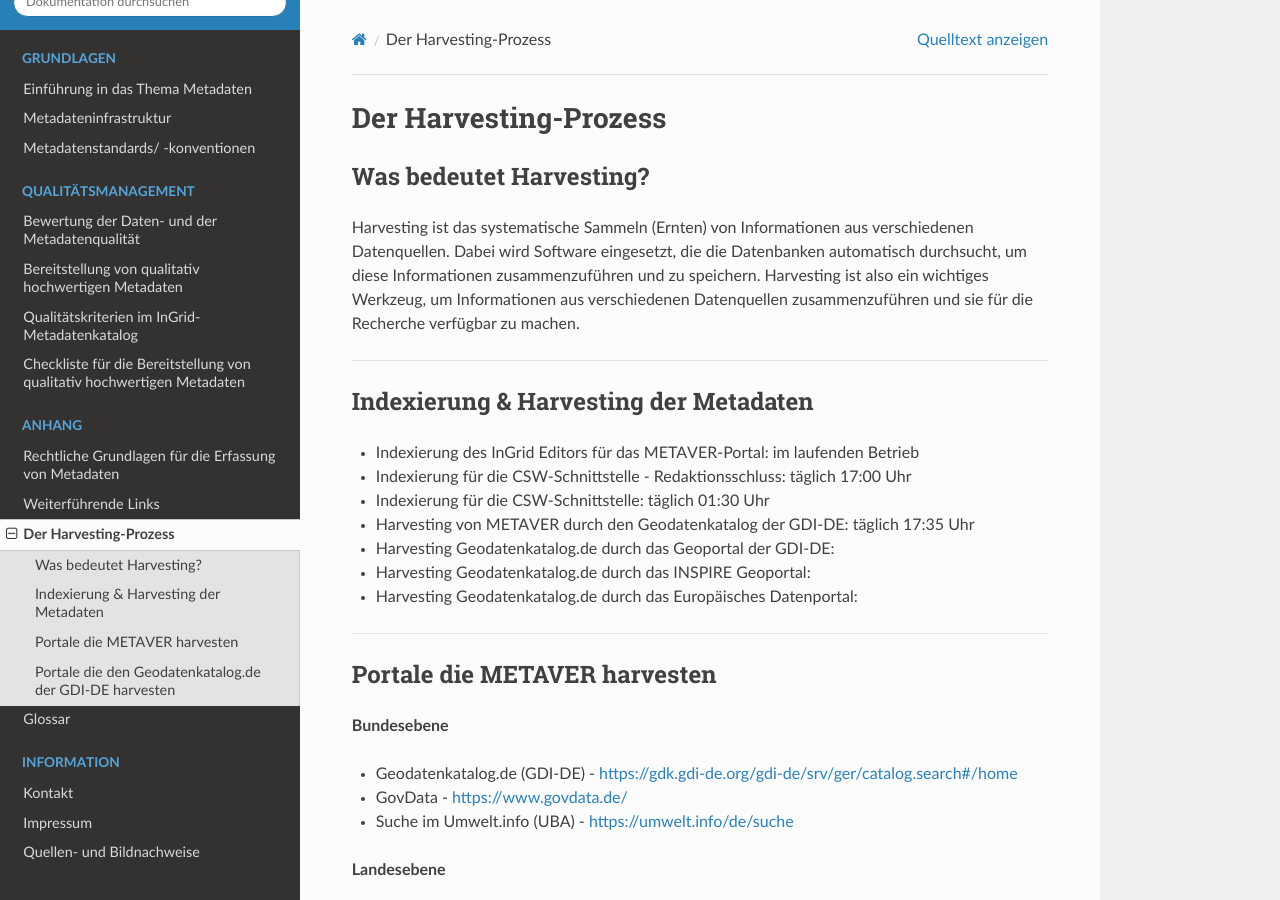
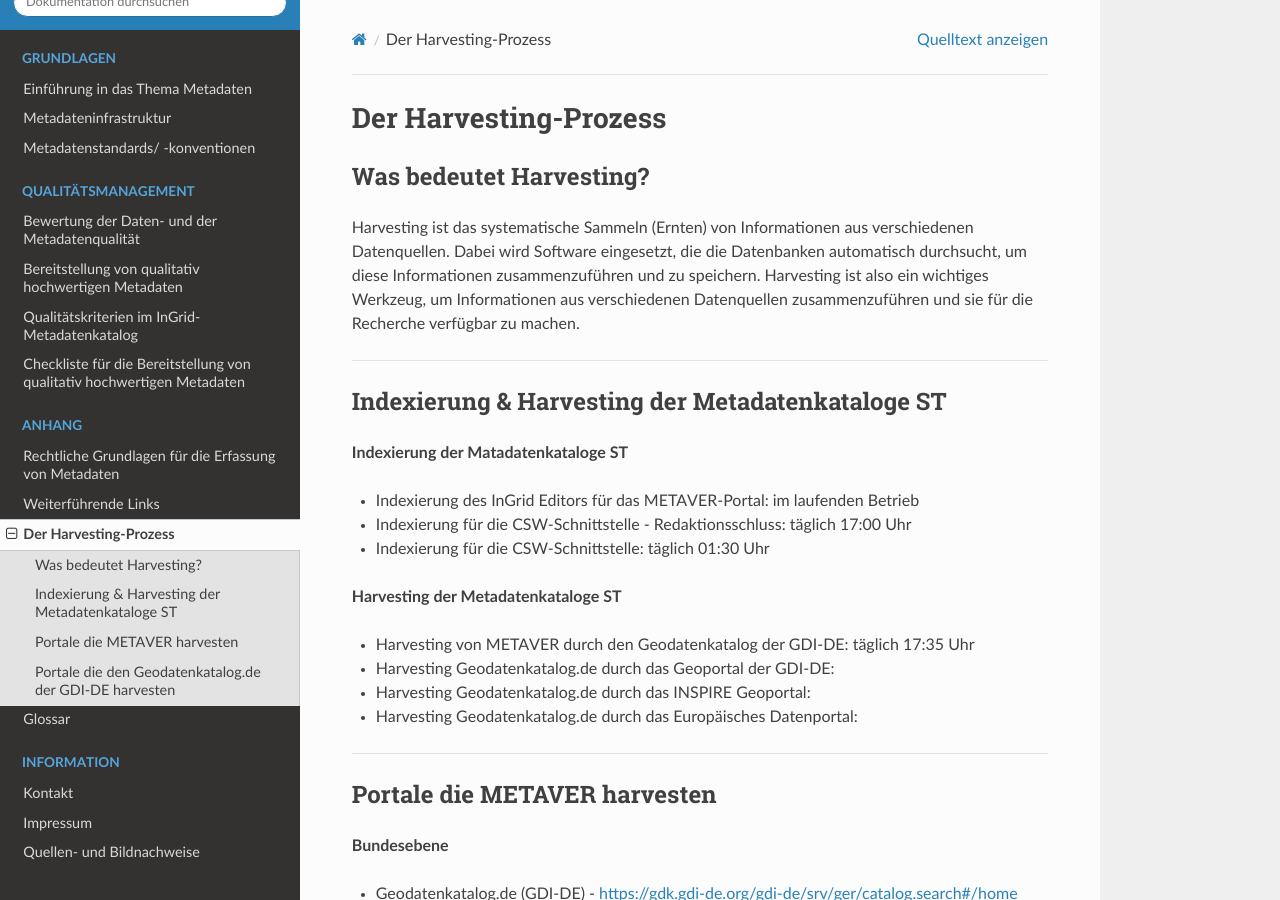
Before and after one commit to tomiwo/ingrid-mdk-st-high-quality-metadata, a Sphinx documentation site: the page built from docs/anhang/harvesting-prozess.rst, in a window 1280 px wide and 900 px high. Built offline with Sphinx 7.4.7 and the Read the Docs theme 3.1.0, drawn with Linux system fonts in a browser that asks for light colours.

Commit message:
Update harvesting-prozess.rst

```diff
--- a/docs/anhang/harvesting-prozess.rst
+++ b/docs/anhang/harvesting-prozess.rst
@@ -11,14 +11,19 @@ Harvesting ist das systematische Sammeln (Ernten) von Informationen aus verschie
 
 ------------------------------------------------------------------------------------------------------------
 
----------------------------------------
-Indexierung & Harvesting der Metadaten
----------------------------------------
+--------------------------------------------------
+Indexierung & Harvesting der Metadatenkataloge ST
+--------------------------------------------------
+
+
+**Indexierung der Matadatenkataloge ST**
 
 - Indexierung des InGrid Editors für das METAVER-Portal: im laufenden Betrieb
 - Indexierung für die CSW-Schnittstelle - Redaktionsschluss: täglich 17:00 Uhr
 - Indexierung für die CSW-Schnittstelle: täglich 01:30 Uhr
 
+
+**Harvesting der Metadatenkataloge ST**
 
 - Harvesting von METAVER durch den Geodatenkatalog der GDI-DE: täglich 17:35 Uhr
 - Harvesting Geodatenkatalog.de durch das Geoportal der GDI-DE:
```
